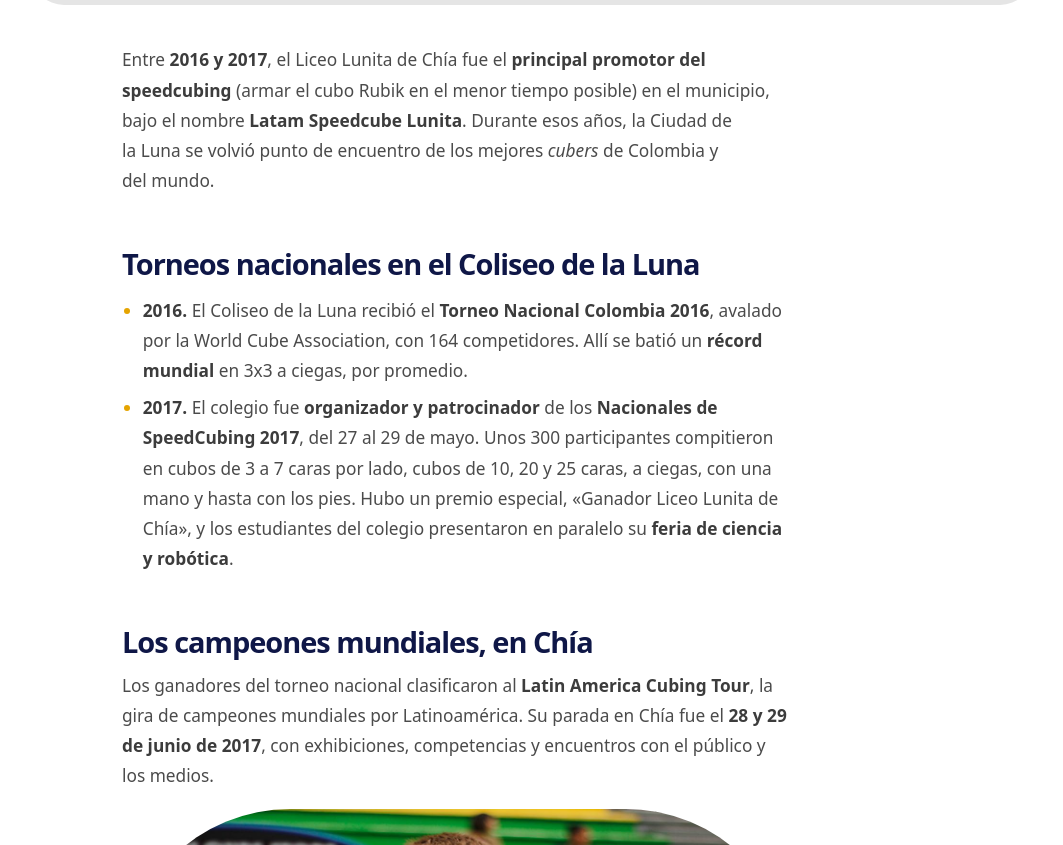
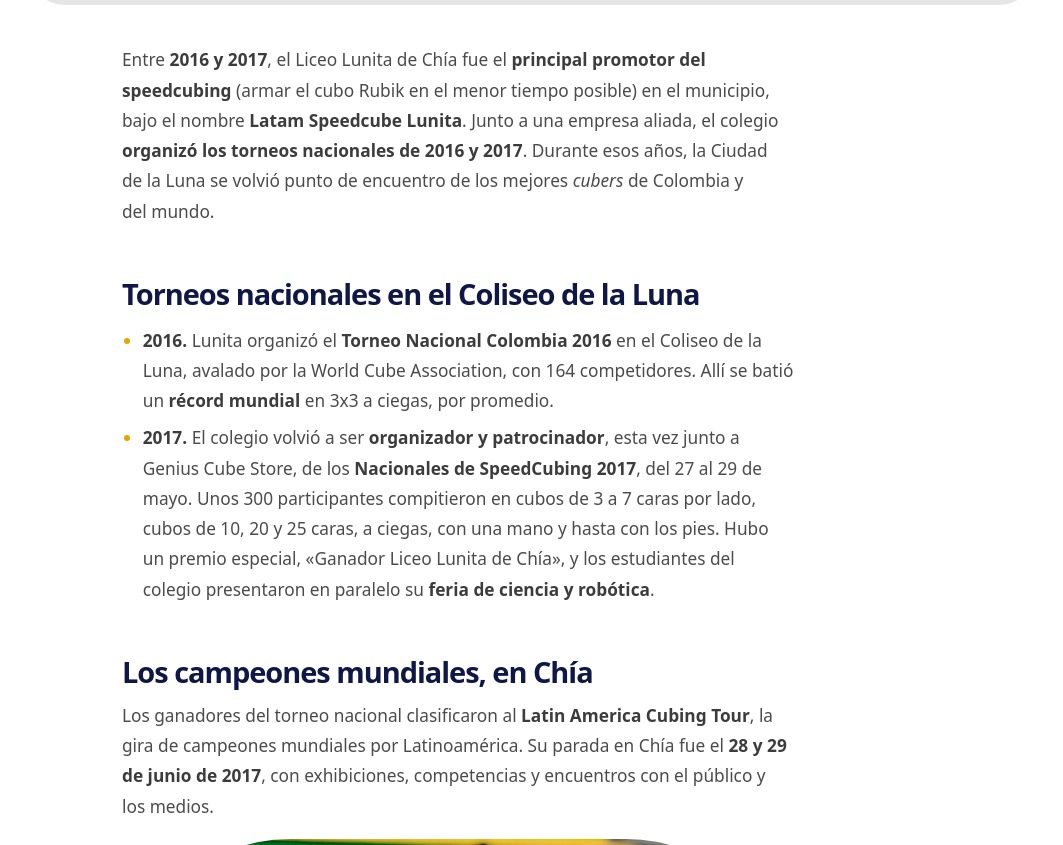
Before and after one commit to Jlpineda12/prototipo-pagina-web-liceo-lunita-de-chia, an Astro site: page /noticias/speedcubing-chia-capital-del-cubo-rubik in a window 1280 px wide. Shown: the part 979-1824 px from the top of the page, without its empty margins (108-1171 px from the left). Built offline with nearby package versions, Linux system fonts and the light colour scheme; Astro itself is replaced by a stand-in of ours; a web font is replaced by a local one.

Commit message:
Speedcubing: Lunita organizó los torneos nacionales de 2016 y 2017
Co-Authored-By: Claude Opus 5.5 <noreply@anthropic.com>

```diff
--- a/src/content/noticias/speedcubing-chia-capital-del-cubo-rubik.md
+++ b/src/content/noticias/speedcubing-chia-capital-del-cubo-rubik.md
@@ -1,6 +1,6 @@
 ---
 title: "Chía, capital del cubo Rubik: Lunita y el speedcubing latinoamericano"
-description: "Lunita fue el principal promotor del speedcubing en Chía: impulsó los torneos nacionales y trajo al Coliseo de la Luna el Latin America Cubing Tour con campeones mundiales."
+description: "Lunita organizó, junto a una empresa aliada, los torneos nacionales de cubo Rubik de 2016 y 2017 en Chía y recibió el Latin America Cubing Tour con campeones mundiales."
 date: 2017-06-28
 dateText: "2016 – 2017"
 cover: ../../assets/noticias/speedcubing-chia-2016-2017.jpg
@@ -10,12 +10,12 @@ hito: true
 legacyUrl: /torneo-de-rubik/
 ---
 
-Entre **2016 y 2017**, el Liceo Lunita de Chía fue el **principal promotor del speedcubing** (armar el cubo Rubik en el menor tiempo posible) en el municipio, bajo el nombre **Latam Speedcube Lunita**. Durante esos años, la Ciudad de la Luna se volvió punto de encuentro de los mejores *cubers* de Colombia y del mundo.
+Entre **2016 y 2017**, el Liceo Lunita de Chía fue el **principal promotor del speedcubing** (armar el cubo Rubik en el menor tiempo posible) en el municipio, bajo el nombre **Latam Speedcube Lunita**. Junto a una empresa aliada, el colegio **organizó los torneos nacionales de 2016 y 2017**. Durante esos años, la Ciudad de la Luna se volvió punto de encuentro de los mejores *cubers* de Colombia y del mundo.
 
 ## Torneos nacionales en el Coliseo de la Luna
 
-- **2016.** El Coliseo de la Luna recibió el **Torneo Nacional Colombia 2016**, avalado por la World Cube Association, con 164 competidores. Allí se batió un **récord mundial** en 3x3 a ciegas, por promedio.
-- **2017.** El colegio fue **organizador y patrocinador** de los **Nacionales de SpeedCubing 2017**, del 27 al 29 de mayo. Unos 300 participantes compitieron en cubos de 3 a 7 caras por lado, cubos de 10, 20 y 25 caras, a ciegas, con una mano y hasta con los pies. Hubo un premio especial, «Ganador Liceo Lunita de Chía», y los estudiantes del colegio presentaron en paralelo su **feria de ciencia y robótica**.
+- **2016.** Lunita organizó el **Torneo Nacional Colombia 2016** en el Coliseo de la Luna, avalado por la World Cube Association, con 164 competidores. Allí se batió un **récord mundial** en 3x3 a ciegas, por promedio.
+- **2017.** El colegio volvió a ser **organizador y patrocinador**, esta vez junto a Genius Cube Store, de los **Nacionales de SpeedCubing 2017**, del 27 al 29 de mayo. Unos 300 participantes compitieron en cubos de 3 a 7 caras por lado, cubos de 10, 20 y 25 caras, a ciegas, con una mano y hasta con los pies. Hubo un premio especial, «Ganador Liceo Lunita de Chía», y los estudiantes del colegio presentaron en paralelo su **feria de ciencia y robótica**.
 
 ## Los campeones mundiales, en Chía
 
```
